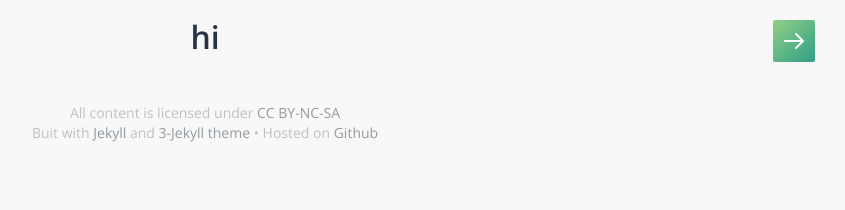
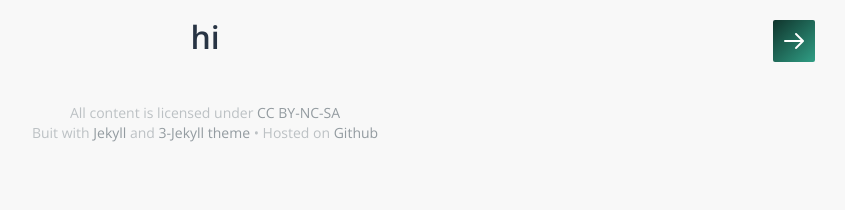
Before and after one commit to fankunpeng/fankunpeng.github.io, a Jekyll site: the page built from index.html, in a window 1280 px wide. Shown: the top 210 px of the page, without its empty margins (435-1280 px from the left). Built offline with Jekyll 4.4.1, drawn with Linux system fonts in a browser that asks for light colours; some web fonts are replaced.

Commit message:
modify head

```diff
--- a/css/main.sass
+++ b/css/main.sass
@@ -17,7 +17,7 @@ $font: 'Open Sans', 'Hiragino Sans GB', sans-serif
 
 // # Sidebar Background Gradient
 
-$gradient-start: #C2E987
+$gradient-start: #000000
 $gradient-end:   #309E85
 
 $sidebar-bg: linear-gradient(136deg, $gradient-start, $gradient-end)
```
Also changed, not shown: assets/img/avatar.jpg.
